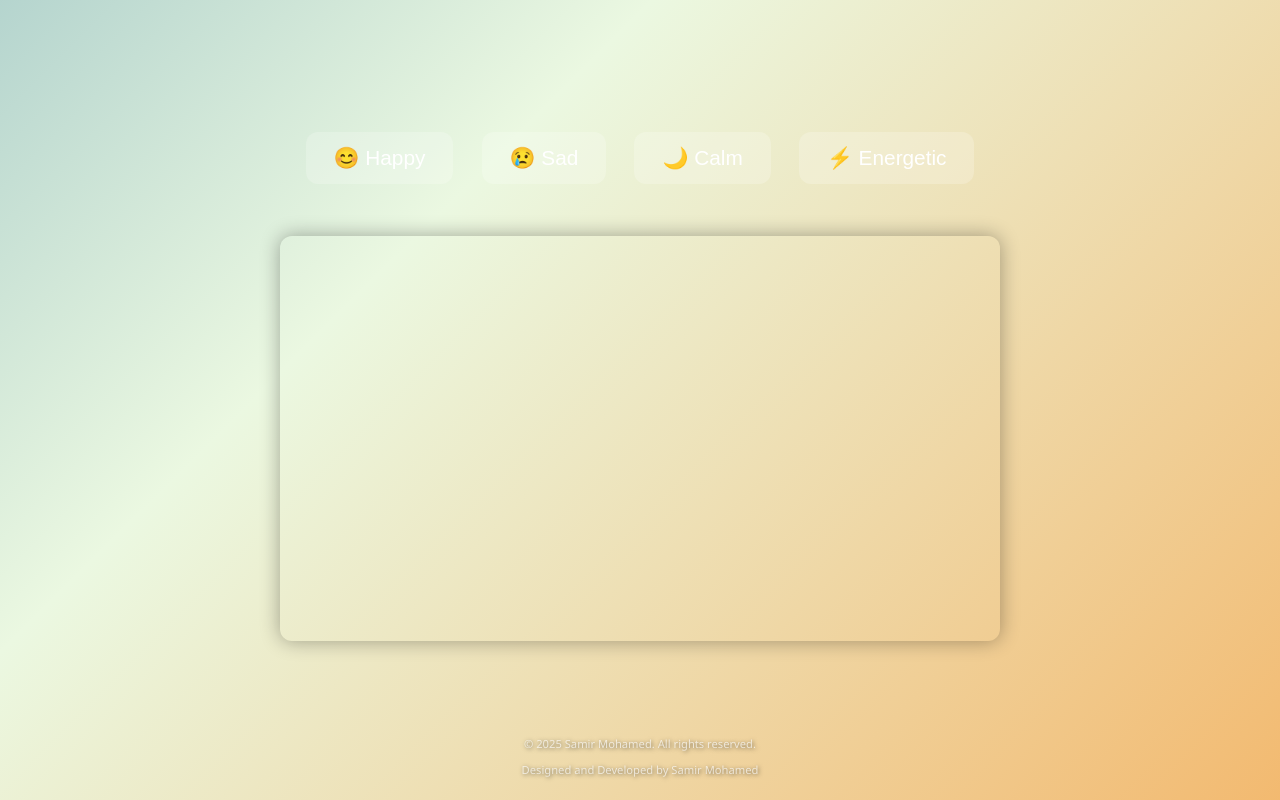
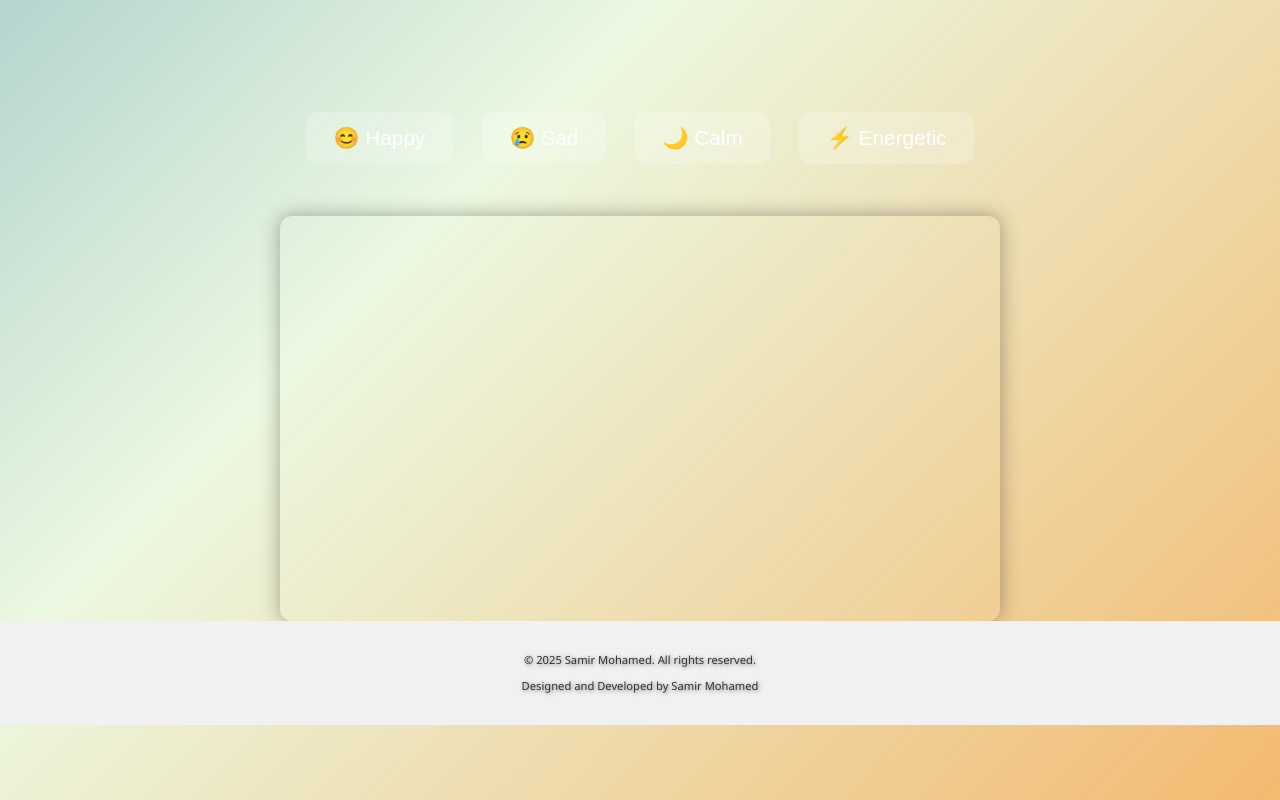
Before and after one commit to SamirMohamed7171/Music-mood, a plain HTML site: page index.html in a window 1280 px wide. Drawn offline with Linux system fonts and the light colour scheme.

Commit message:
Update index.html

```diff
--- a/index.html
+++ b/index.html
@@ -6,8 +6,7 @@
   <link rel="stylesheet" href="style.css">
 </head>
 <body>
-  <div class="wrapper">
-    <h1 id="welcome"></h1>
+  <h1 id="welcome"> </h1>
 
   <div id="mood-buttons">
     <button onclick="playMoodVideo('happy')">😊 Happy</button>
@@ -21,13 +20,12 @@
             allow="accelerometer; autoplay; clipboard-write; encrypted-media; gyroscope; picture-in-picture"
             allowfullscreen></iframe>
   </div>
-  </div>
-
-  <footer>
+  <footer style="text-align:center; padding: 20px; background-color: #f1f1f1; color: #333;">
   <p>&copy; 2025 Samir Mohamed. All rights reserved.</p>
   <p>Designed and Developed by Samir Mohamed</p>
   </footer>
 
+
   <script src="script.js"></script>
 </body>
 </html>
```
Lines whose indentation alone changed are shown as unchanged.
